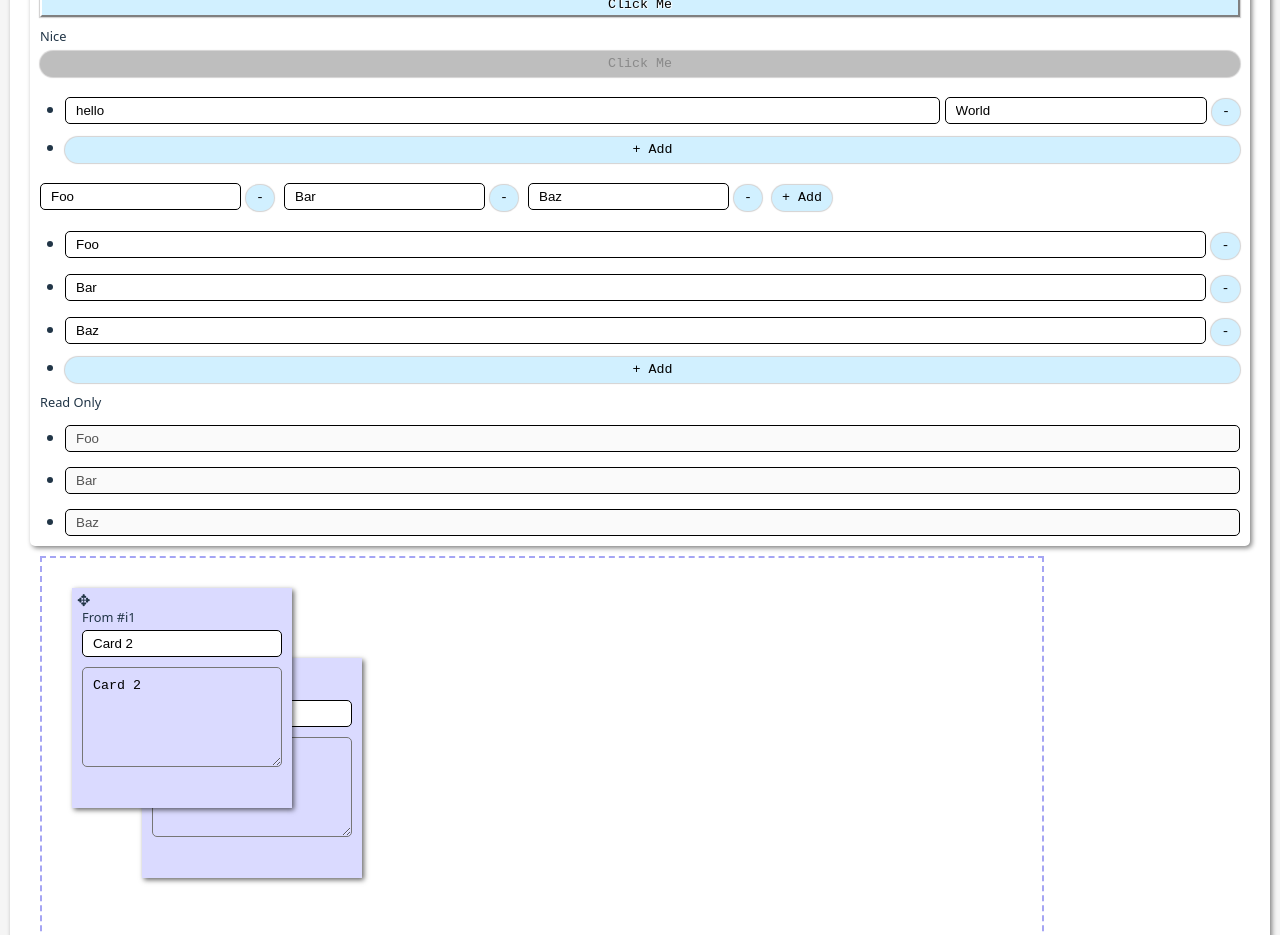
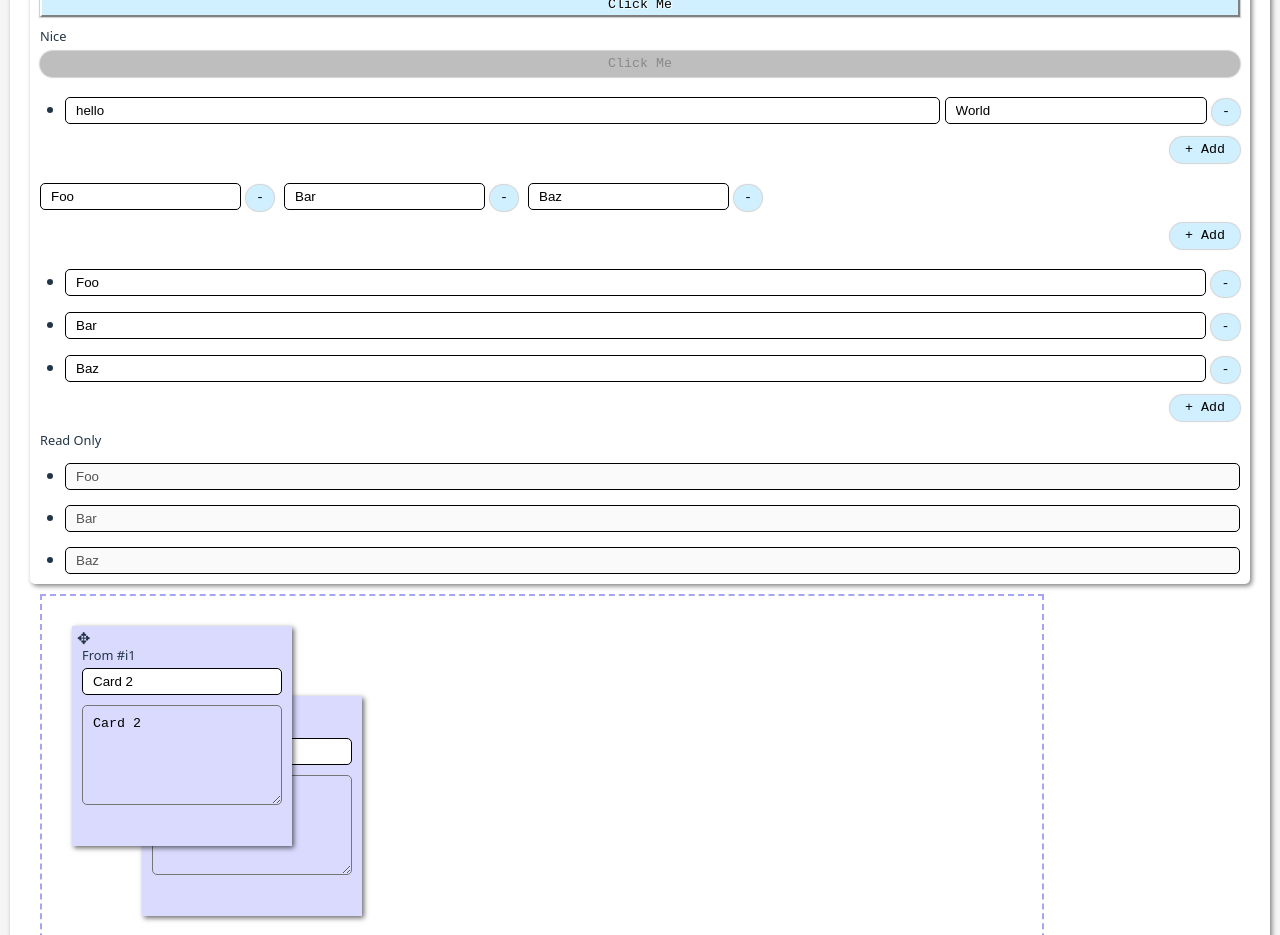
Before and after one commit to Iubalus/arborist, a Vue app in the folder arborist/: page / in a window 1280 px wide. Shown: the part 840-1775 px from the top of the page. Built offline with nearby package versions, Linux system fonts and the light colour scheme.

Commit message:
Make the add item button smaller and on the right side

```diff
--- a/arborist/src/components/bits/Btn.vue
+++ b/arborist/src/components/bits/Btn.vue
@@ -1,6 +1,7 @@
 <template>
     <Labelled
         :label="label"
+        :class="[right ? 'button-right' : '']"
         :style="`width:${width}`"
     >
         <button
@@ -31,6 +32,10 @@ export default defineComponent({
         width: {
             type: String,
             default: () => null
+        },
+        right: {
+            type: Boolean,
+            default: false
         },
         readOnly: {
             type: Boolean,
@@ -88,6 +93,10 @@ button.fun {
     }
 }
 
+.button-right {
+    margin-left: auto;
+}
+
 button:not(.fun) {
     text-align: center;
     padding: 3px 10px;
--- a/arborist/src/components/bits/DualEditList.vue
+++ b/arborist/src/components/bits/DualEditList.vue
@@ -32,13 +32,14 @@
                     ></Btn>
                 </div>
             </li>
-            <li v-show="!readOnly">
-                <Btn
-                    text="+ Add"
-                    @click="addItem"
-                ></Btn>
-            </li>
         </ul>
+        <Btn
+            v-show="!readOnly"
+            width="70px"
+            right
+            text="+ Add"
+            @click="addItem"
+        ></Btn>
     </Labelled>
 </template>
 <script lang="ts">
--- a/arborist/src/components/bits/EditList.vue
+++ b/arborist/src/components/bits/EditList.vue
@@ -26,13 +26,14 @@
                     ></Btn>
                 </div>
             </li>
-            <li v-show="!readOnly">
-                <Btn
-                    text="+ Add"
-                    @click="addItem"
-                ></Btn>
-            </li>
         </ul>
+        <Btn
+            v-show="!readOnly"
+            width="70px"
+            right
+            text="+ Add"
+            @click="addItem"
+        ></Btn>
     </Labelled>
 </template>
 <script lang="ts">
--- a/arborist/src/components/bits/EditListImage.vue
+++ b/arborist/src/components/bits/EditListImage.vue
@@ -24,6 +24,8 @@
         </div>
         <Btn
             v-if="!readOnly"
+            right
+            width="70px"
             text="+ Add"
             @click="addItem"
         ></Btn>
```
